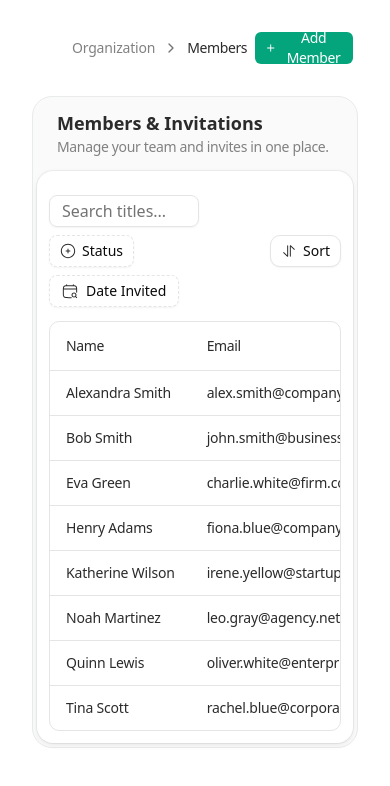
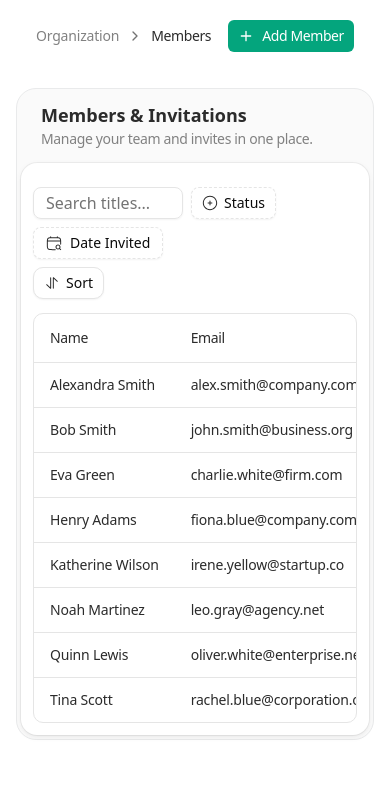
Before and after one commit to ProgrammerSiam/ps-Organization, a Next.js app: page / in a window 390 px wide. Shown: the top 786 px of the page. Built offline with nearby package versions, Linux system fonts and the light colour scheme.

Commit message:
initial done table responsive

```diff
--- a/src/app/data-table-components/data-table-toolbar.tsx
+++ b/src/app/data-table-components/data-table-toolbar.tsx
@@ -35,7 +35,7 @@ export function DataTableToolbar<TData>({
   };
 
   return (
-    <div className="flex flex-wrap items-center justify-between relative ">
+    <div className="flex flex-wrap flex-col sm:flex-row sm:items-center gap-2 justify-between relative ">
       <div className="flex flex-1 flex-wrap items-center gap-2">
         <Input
           placeholder="Search titles..."
--- a/src/app/page.tsx
+++ b/src/app/page.tsx
@@ -27,9 +27,9 @@ export default async function Page() {
   console.log("data", data);
 
   return (
-    <div className="h-full max-w-[1140px] mx-auto flex-1 flex-col space-y-[32px] p-8 md:flex ">
+    <div className="h-full w-full sm:max-w-[1140px] mx-auto flex-1 flex-col space-y-[32px] p-4 sm:p-8 md:flex ">
       {/* Breadcrumb Navigation */}
-      <div className="flex items-center justify-between space-x-2 text-sm text-muted-foreground px-[40px]">
+      <div className="flex flex-wrap gap-2 items-center justify-between space-x-2 text-sm text-muted-foreground px-[20px] sm:px-[40px] h-[40px]">
         <div className="flex items-center space-x-2">
           <span className="text-[#818181] text-[14px] leading-[20px] font-normal tracking-[-0.014em] hover:text-foreground cursor-pointer">
             Organization
```
